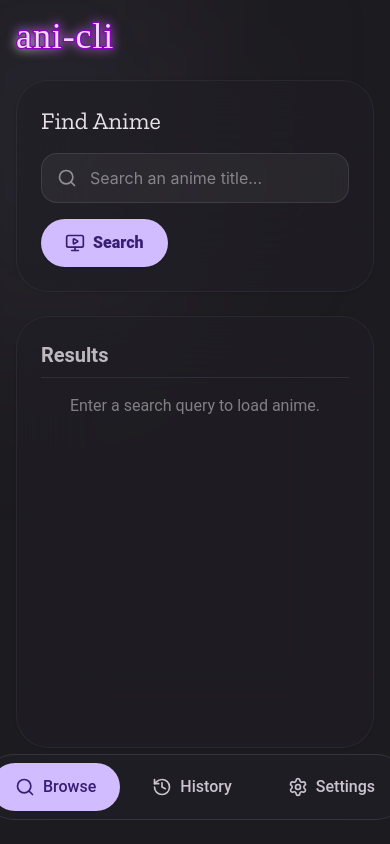
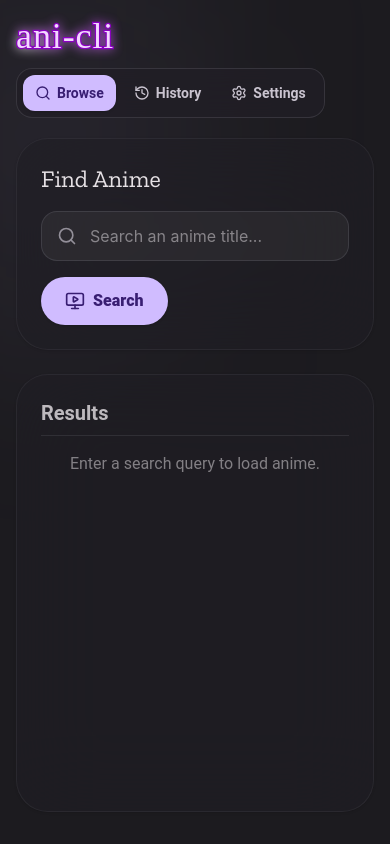
Before and after one commit to vorlie/AniPlayV2, a React (Vite) app in the folder ani-cli-gui/: page / in a window 390 px wide. Built offline with nearby package versions, Linux system fonts and the light colour scheme; a web font is replaced by a local one.

Commit message:
feat(ui): move navigation to header and adjust player spacing
- Relocate Navigation component from the bottom dock to the top header
- Make header layout responsive (flex-col on mobile, flex-row on desktop)
- Reduce main content bottom padding to improve visibility for custom player controls

```diff
--- a/ani-cli-gui/src/App.tsx
+++ b/ani-cli-gui/src/App.tsx
@@ -38,17 +38,18 @@
       </div>
 
       {/* Header */}
-      <header className="relative z-10 flex justify-between items-center mb-6 draggable" style={{ WebkitAppRegion: 'drag' } as any}>
+      <header className="relative z-10 flex flex-col md:flex-row md:justify-between md:items-center gap-3 mb-5 draggable" style={{ WebkitAppRegion: 'drag' } as any}>
         <div className="effect-container">
           <h1 className="effect-neon font-sakura text-4xl tracking-wide select-none">
             <span className="glow-layer">ani-cli</span>
             <span className="text-layer">ani-cli</span>
           </h1>
         </div>
+        <Navigation activeTab={activeTab} setActiveTab={setActiveTab} className="self-start md:self-auto" />
       </header>
 
       {/* Main Content Area */}
-      <main className="relative z-10 flex-1 flex flex-col pb-20">
+      <main className="relative z-10 flex-1 flex flex-col pb-4">
         {activeTab === 'search' && !activeAnime && (
           <BrowsePage
             searchQuery={searchQuery}
@@ -85,7 +86,6 @@
          )}
       </main>
 
-      <Navigation activeTab={activeTab} setActiveTab={setActiveTab} />
     </div>
   )
 }
--- a/ani-cli-gui/src/components/Navigation.tsx
+++ b/ani-cli-gui/src/components/Navigation.tsx
@@ -2,29 +2,31 @@
 
 export function Navigation({
   activeTab,
-  setActiveTab
+  setActiveTab,
+  className = ''
 }: {
   activeTab: string,
-  setActiveTab: (val: string) => void
+  setActiveTab: (val: string) => void,
+  className?: string
 }) {
   return (
-    <nav className="fixed bottom-6 left-1/2 transform -translate-x-1/2 bg-m3-surface-container/80 backdrop-blur-xl border border-m3-outline/20 rounded-[32px] p-2 flex space-x-2 z-50">
+    <nav className={`bg-m3-surface-container/80 backdrop-blur-xl border border-m3-outline/20 rounded-2xl p-1.5 flex items-center gap-1.5 ${className}`} style={{ WebkitAppRegion: 'no-drag' } as any}>
       <button
         onClick={() => setActiveTab('search')}
-        className={`px-6 py-3 rounded-full flex items-center space-x-2 font-medium transition-all ${activeTab === 'search' ? 'bg-m3-primary text-m3-on-primary font-black' : 'text-m3-on-surface-variant hover:bg-m3-on-surface/10'}`}>
-        <Search size={20} />
+        className={`px-3 md:px-4 py-2 rounded-xl flex items-center space-x-1.5 text-sm font-semibold transition-all ${activeTab === 'search' ? 'bg-m3-primary text-m3-on-primary shadow-sm' : 'text-m3-on-surface-variant hover:bg-m3-on-surface/10'}`}>
+        <Search size={16} />
         <span>Browse</span>
       </button>
       <button
           onClick={() => setActiveTab('history')}
-          className={`px-6 py-3 rounded-full flex items-center space-x-2 font-medium transition-all ${activeTab === 'history' ? 'bg-m3-primary text-m3-on-primary font-black' : 'text-m3-on-surface-variant hover:bg-m3-on-surface/10'}`}>
-        <History size={20} />
+          className={`px-3 md:px-4 py-2 rounded-xl flex items-center space-x-1.5 text-sm font-semibold transition-all ${activeTab === 'history' ? 'bg-m3-primary text-m3-on-primary shadow-sm' : 'text-m3-on-surface-variant hover:bg-m3-on-surface/10'}`}>
+        <History size={16} />
         <span>History</span>
       </button>
       <button
           onClick={() => setActiveTab('settings')}
-          className={`px-6 py-3 rounded-full flex items-center space-x-2 font-medium transition-all ${activeTab === 'settings' ? 'bg-m3-primary text-m3-on-primary font-black' : 'text-m3-on-surface-variant hover:bg-m3-on-surface/10'}`}>
-        <Settings size={20} />
+          className={`px-3 md:px-4 py-2 rounded-xl flex items-center space-x-1.5 text-sm font-semibold transition-all ${activeTab === 'settings' ? 'bg-m3-primary text-m3-on-primary shadow-sm' : 'text-m3-on-surface-variant hover:bg-m3-on-surface/10'}`}>
+        <Settings size={16} />
         <span>Settings</span>
       </button>
     </nav>
--- a/ani-cli-gui/src/pages/PlayerPage.tsx
+++ b/ani-cli-gui/src/pages/PlayerPage.tsx
@@ -250,7 +250,7 @@
       )}
 
       {!useNativeControls && (
-        <div className={isOverlay ? 'absolute left-3 right-3 bottom-3 z-20' : 'absolute left-4 right-4 bottom-4'}>
+        <div className={isOverlay ? 'absolute left-3 right-3 bottom-1 z-20' : 'mt-2'}>
           <div className="rounded-2xl border border-m3-outline/25 bg-m3-surface/75 backdrop-blur-xl px-3 py-3 shadow-2xl">
             <div className="flex items-center gap-2 text-m3-on-surface text-xs mb-2">
             <button onClick={togglePlay} className="p-2 rounded-lg bg-m3-primary text-m3-on-primary hover:brightness-110 transition-all">
--- a/ani-cli-gui/src/pages/SettingsPage.tsx
+++ b/ani-cli-gui/src/pages/SettingsPage.tsx
@@ -1,5 +1,5 @@
 import { useEffect, useState } from 'react'
-import { Bug, Github, GitPullRequest, Palette, RotateCcw } from 'lucide-react'
+import { Bug, GitPullRequest, Globe, Palette, RotateCcw } from 'lucide-react'
 import { argbFromRgb, hexFromArgb, themeFromSourceColor } from '@material/material-color-utilities'
 
 const DEFAULT_PRIMARY = '#D0BCFF'
@@ -90,9 +90,9 @@
   }
 
   const openExternal = (url: string) => {
-    // @ts-ignore
+    // @ts-expect-error
     if (window?.ipcRenderer?.openExternal) {
-      // @ts-ignore
+      // @ts-expect-error d
       window.ipcRenderer.openExternal(url)
       return
     }
@@ -162,7 +162,7 @@
             className="rounded-xl border border-m3-outline/20 bg-m3-surface-container/40 hover:bg-m3-on-surface/10 transition-all px-4 py-3 text-left"
           >
             <div className="flex items-center gap-2 mb-1">
-              <Github size={16} />
+              <Globe size={16} />
               <span className="font-bold text-sm">GitHub Repo</span>
             </div>
             <p className="text-xs text-m3-on-surface-variant">View source code and releases.</p>
```
